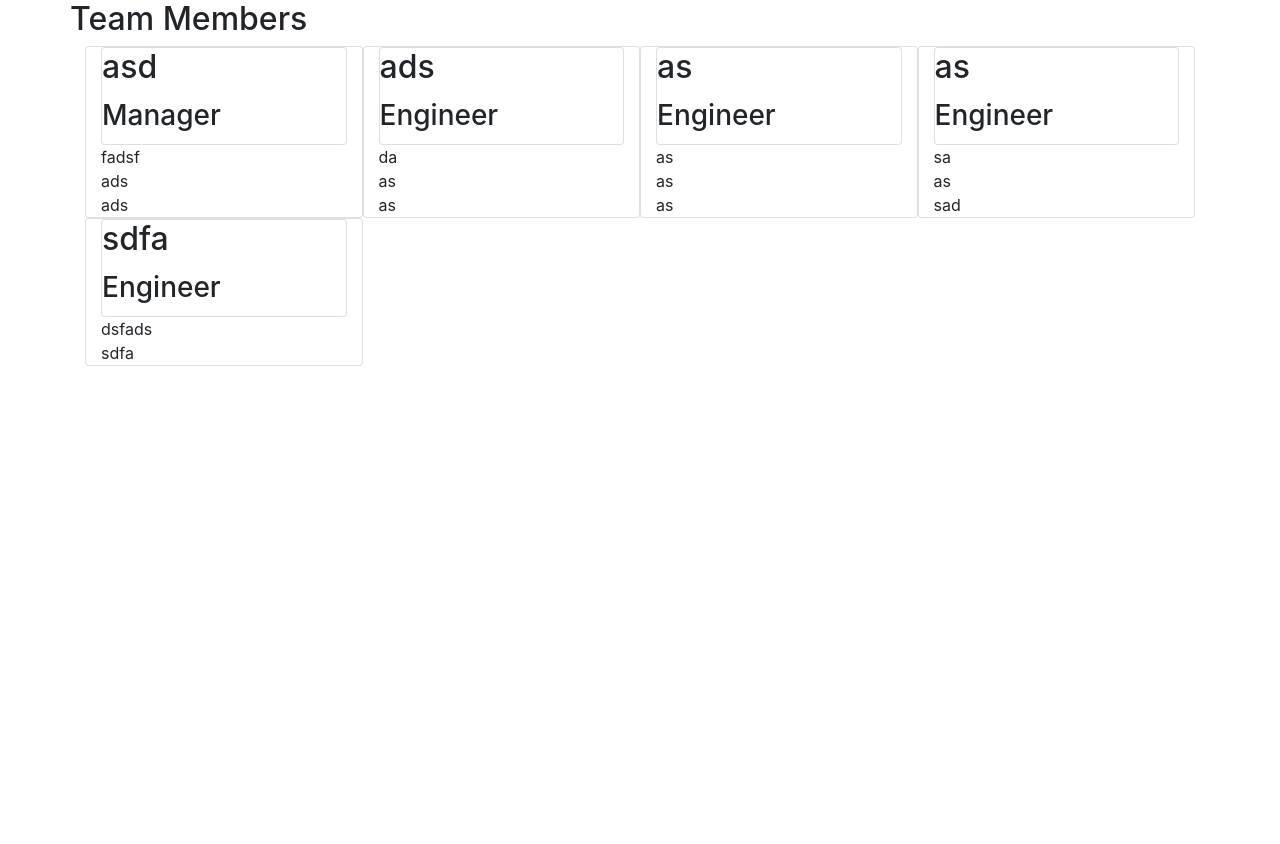
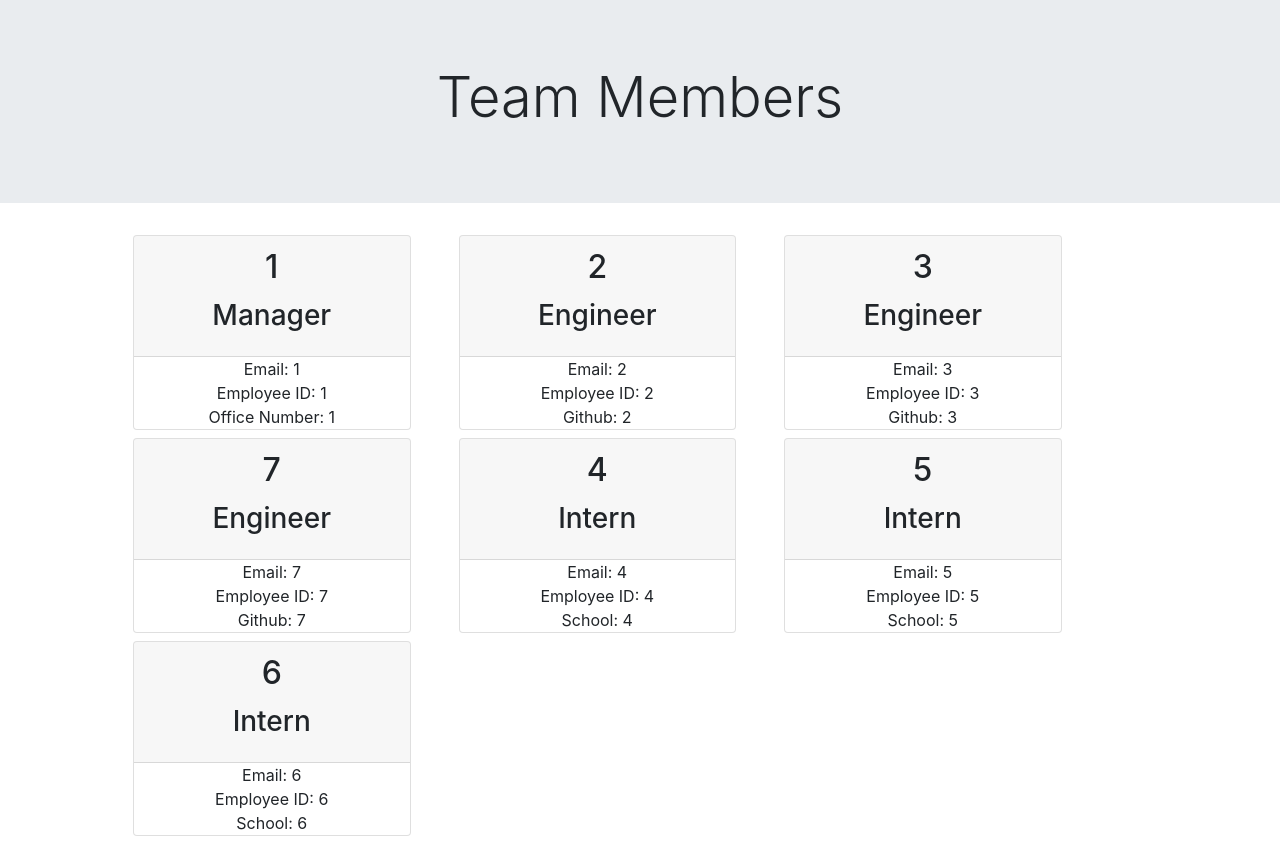
Before and after one commit to henryni914/Command-Line-Generator, a website: page Develop/templates/main.html in a window 1280 px wide. Before the commit the page ends 800 px from the top, so only its background shows below. Drawn offline with nearby package versions, Linux system fonts and the light colour scheme.

Commit message:
made changes to the text inside of the templates and added a gitignore

```diff
--- a/Develop/lib/htmlRenderer.js
+++ b/Develop/lib/htmlRenderer.js
@@ -18,7 +18,7 @@ const render = employees => {
     .filter(employee => employee.getRole() === "Intern")
     .map(intern => renderIntern(intern))
   );
-  console.log(html);
+  // console.log(html);
   return renderMain(html.join("").split(",").join(""));
 
 };
--- a/Develop/templates/main.html
+++ b/Develop/templates/main.html
@@ -1,67 +1,92 @@
 <!DOCTYPE html>
     <html lang="en">
       <head>
-    <meta charset="UTF-8">
-    <meta name="viewport" content="width=device-width, initial-scale=1.0">
-    <link rel="stylesheet" href="https://stackpath.bootstrapcdn.com/bootstrap/4.4.1/css/bootstrap.min.css" integrity="sha384-Vkoo8x4CGsO3+Hhxv8T/Q5PaXtkKtu6ug5TOeNV6gBiFeWPGFN9MuhOf23Q9Ifjh" crossorigin="anonymous">
+        <meta charset="UTF-8" />
+        <meta name="viewport" content="width=device-width, initial-scale=1.0" />
+        <link
+          rel="stylesheet"
+          href="https://stackpath.bootstrapcdn.com/bootstrap/4.4.1/css/bootstrap.min.css"
+          integrity="sha384-Vkoo8x4CGsO3+Hhxv8T/Q5PaXtkKtu6ug5TOeNV6gBiFeWPGFN9MuhOf23Q9Ifjh"
+          crossorigin="anonymous"
+        />
         <title>Team Members</title>
       </head>
       <body>
+        <div class="jumbotron jumbotron-fluid">
             <div class="container">
-        <div class="row">
-            <h2 class="text-center">Team Members</h2>
+                <h1 class="display-4 text-center">Team Members</h1>
             </div>
         </div>
         <div class="container">
           <div class="row">
-            <div class="col" id="team"><div class="card col-3 float-left">
-  <div class="card">
-    <h2 class="card-title">asd</h2>
+            <div class="col" id="team">
+              <div class="card col-3 float-left ml-5 mb-2 p-0 text-center">
+  <div class="card-header">
+    <h2 class="card-title">1</h2>
     <h3 class="card-title">Manager</h3>
   </div>
-  <div class="card-text">fadsf</div>
-  <div class="card-text">ads</div>
-  <div class="card-text">ads</div>
+  <div class="card-text">Email: 1</div>
+  <div class="card-text">Employee ID: 1</div>
+  <div class="card-text">Office Number: 1</div>
 </div>
-<div class="card col-3 float-left">
-  <div class="card">
-    <h2 class="card-title">ads</h2>
+
+<div class="card col-3 float-left ml-5 mb-2 p-0 text-center">
+  <div class="card-header">
+    <h2 class="card-title">2</h2>
     <h3 class="card-title">Engineer</h3>
   </div>
-  <div class="card-text">da</div>
-  <div class="card-text">as</div>
-  <div class="card-text">as</div>
+  <div class="card-text">Email: 2</div>
+  <div class="card-text">Employee ID: 2</div>
+  <div class="card-text">Github: 2</div>
 </div>
-<div class="card col-3 float-left">
-  <div class="card">
-    <h2 class="card-title">as</h2>
+<div class="card col-3 float-left ml-5 mb-2 p-0 text-center">
+  <div class="card-header">
+    <h2 class="card-title">3</h2>
     <h3 class="card-title">Engineer</h3>
   </div>
-  <div class="card-text">as</div>
-  <div class="card-text">as</div>
-  <div class="card-text">as</div>
+  <div class="card-text">Email: 3</div>
+  <div class="card-text">Employee ID: 3</div>
+  <div class="card-text">Github: 3</div>
 </div>
-<div class="card col-3 float-left">
-  <div class="card">
-    <h2 class="card-title">as</h2>
+<div class="card col-3 float-left ml-5 mb-2 p-0 text-center">
+  <div class="card-header">
+    <h2 class="card-title">7</h2>
     <h3 class="card-title">Engineer</h3>
   </div>
-  <div class="card-text">sa</div>
-  <div class="card-text">as</div>
-  <div class="card-text">sad</div>
+  <div class="card-text">Email: 7</div>
+  <div class="card-text">Employee ID: 7</div>
+  <div class="card-text">Github: 7</div>
 </div>
-<div class="card col-3 float-left">
-  <div class="card">
-    <h2 class="card-title">sdfa</h2>
-    <h3 class="card-title">Engineer</h3>
+<div class="card col-3 float-left ml-5 mb-2 p-0 text-center">
+  <div class="card-header">
+    <h2 class="card-title">4</h2>
+    <h3 class="card-title">Intern</h3>
   </div>
-  <div class="card-text">dsfads</div>
-  <div class="card-text">sdfa</div>
-  <div class="card-text"></div>
+  <div class="card-text">Email: 4</div>
+  <div class="card-text">Employee ID: 4</div>
+  <div class="card-text">School: 4</div>
+</div>
+<div class="card col-3 float-left ml-5 mb-2 p-0 text-center">
+  <div class="card-header">
+    <h2 class="card-title">5</h2>
+    <h3 class="card-title">Intern</h3>
+  </div>
+  <div class="card-text">Email: 5</div>
+  <div class="card-text">Employee ID: 5</div>
+  <div class="card-text">School: 5</div>
+</div>
+<div class="card col-3 float-left ml-5 mb-2 p-0 text-center">
+  <div class="card-header">
+    <h2 class="card-title">6</h2>
+    <h3 class="card-title">Intern</h3>
+  </div>
+  <div class="card-text">Email: 6</div>
+  <div class="card-text">Employee ID: 6</div>
+  <div class="card-text">School: 6</div>
+</div>
+
             </div>
           </div>
         </div>
-    </div>
-
       </body>
     </html>
```
Also changed, not shown: Develop/app.js (+39 -0 lines), Develop/main2.html (deleted, +0 -34 lines), Develop/templates/engineer.html (+5 -5 lines), Develop/templates/intern.html (+5 -5 lines), Develop/templates/manager.html (+5 -5 lines), 1 other file. Lines whose indentation alone changed are shown as unchanged.
